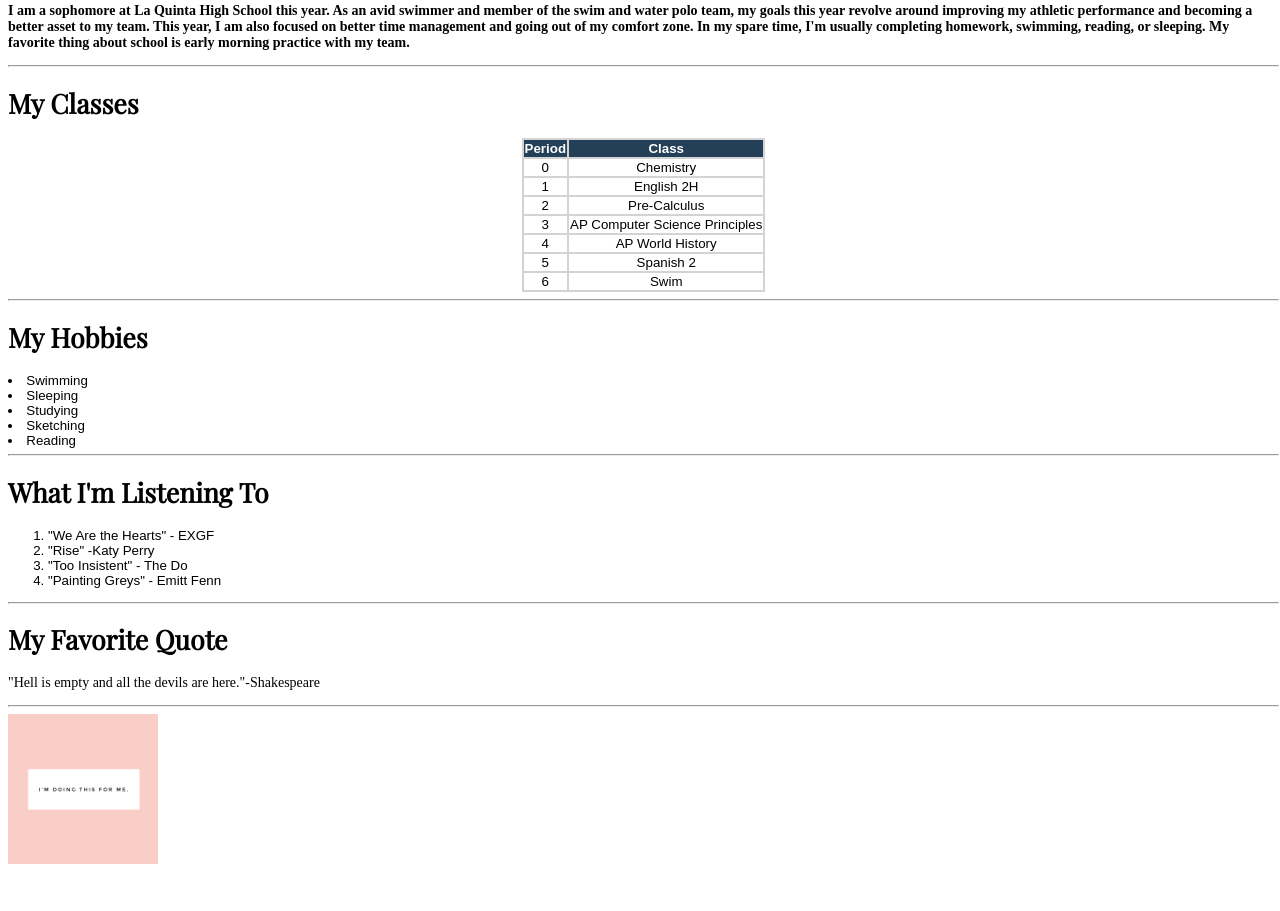
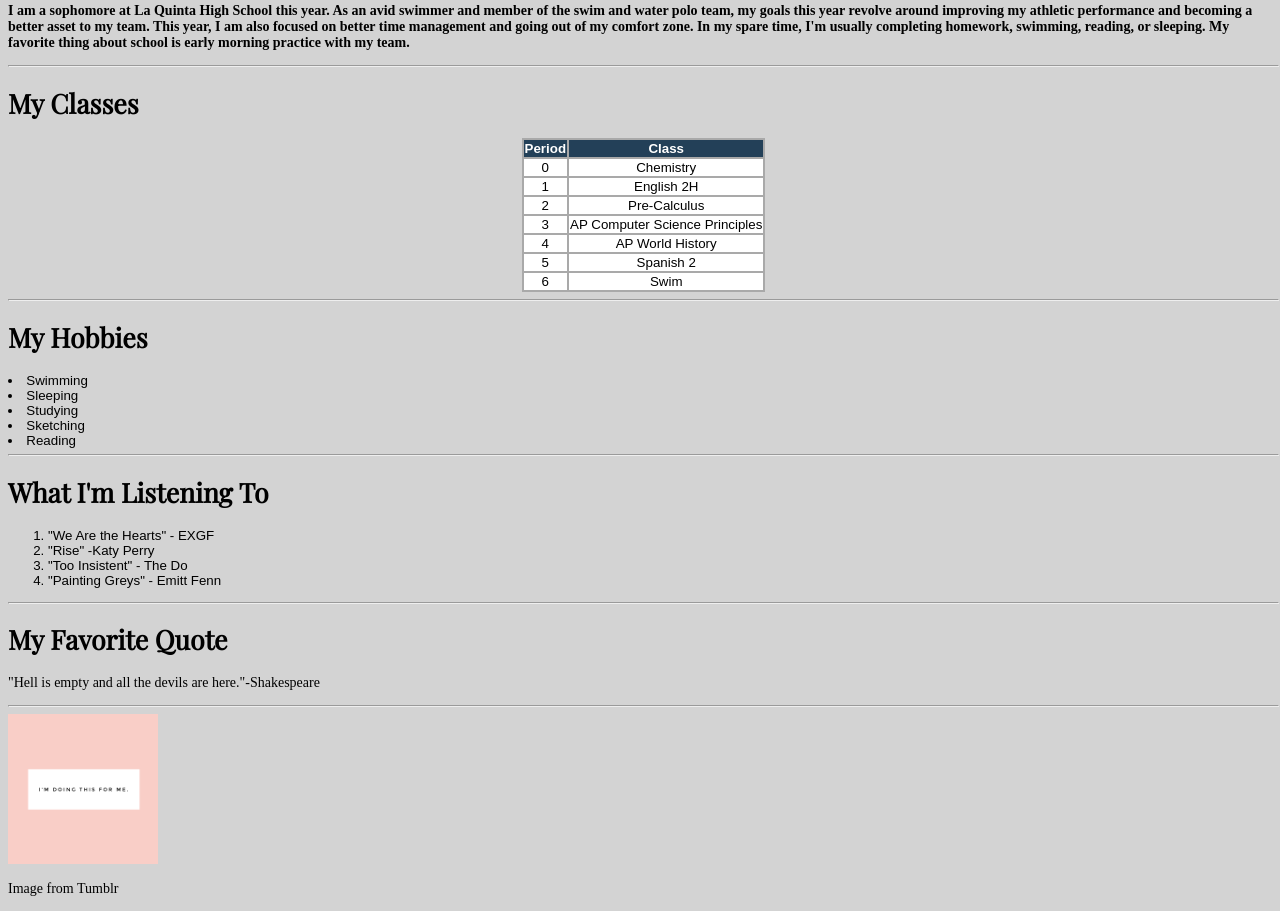
Before and after one commit to 19kngo/19kngo.github.io, a plain HTML site: page my_website/about.html in a window 1280 px wide. Shown: the part 309-1220 px from the top of the page. Before the commit the page ends 1184 px from the top, so only its background shows below. Drawn offline with nearby package versions, Linux system fonts and the light colour scheme; a web font is replaced by a local one.

Commit message:
Added paragraph

```diff
--- a/my_website/about.css
+++ b/my_website/about.css
@@ -3,7 +3,7 @@ table{
 margin-left:auto;
 margin-right: auto;
 text-align:center;
-background-color:#d3d3d3;
+background-color:#a9a9a9;
 }
 th{
 color: #ffffff;
--- a/my_website/about.html
+++ b/my_website/about.html
@@ -12,6 +12,7 @@
     <a href class="active"="about.html">About Me</a>
     <h1>WHO AM I?<h1>
     <img src="images/katherine.gif" height="150">
+
       <p>Katherine <br> Grade 10 <br></p>
     <p> I am a sophomore at La Quinta High School this year. As an avid swimmer and member of the swim and water polo team, my goals this year revolve around improving my athletic performance and becoming a better asset to my team. This year, I am also focused on better time management and going out of my comfort zone. In my spare time, I'm usually completing homework, swimming, reading, or sleeping. My favorite thing about school is early morning practice with my team.</p>
         <hr>
@@ -57,5 +58,6 @@
   <p>"Hell is empty and all the devils are here."-Shakespeare</p>
   <hr>
   <img src="images/inspo.jpg">
+  <p>Image from Tumblr</p>
   </body>
 </html>
--- a/my_website/navigation.css
+++ b/my_website/navigation.css
@@ -18,4 +18,5 @@ a:active{
 }
 body{
     margin-right:1px;
+    background-color: #d3d3d3;
 }
```
